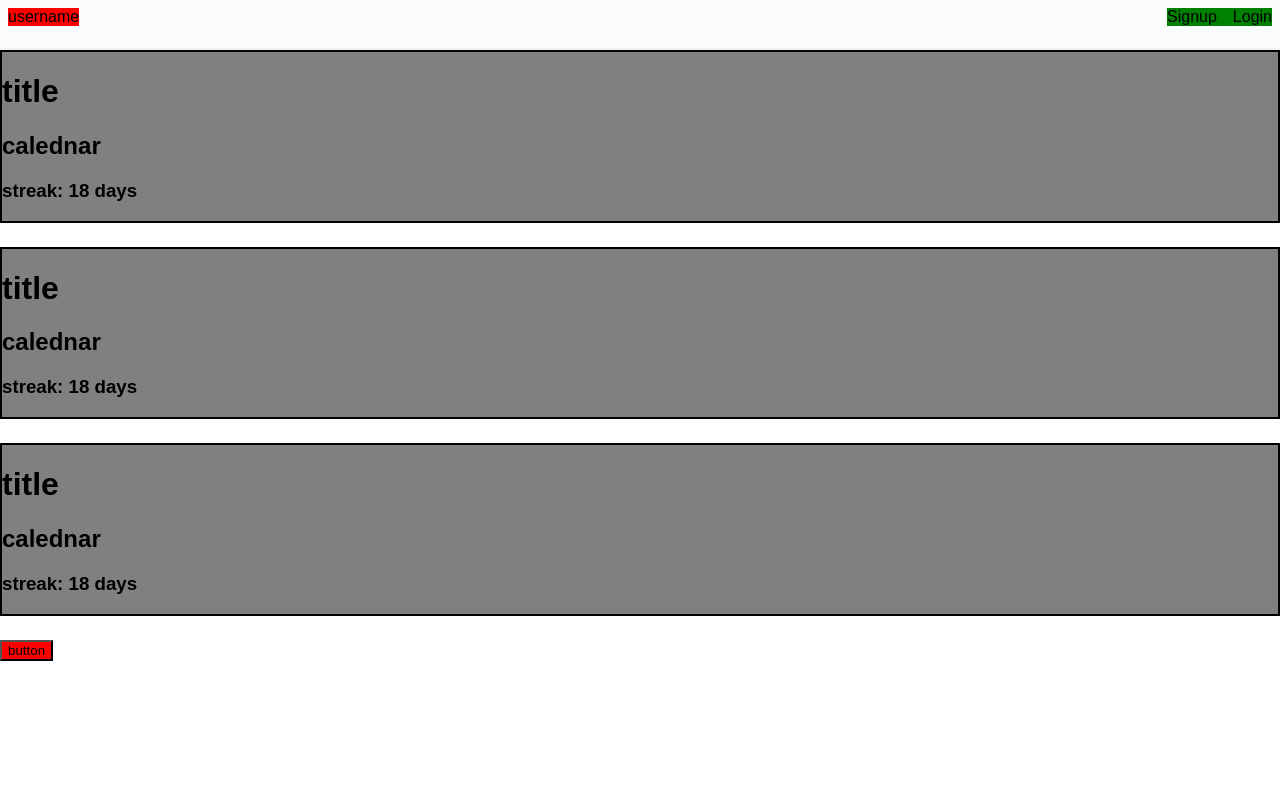
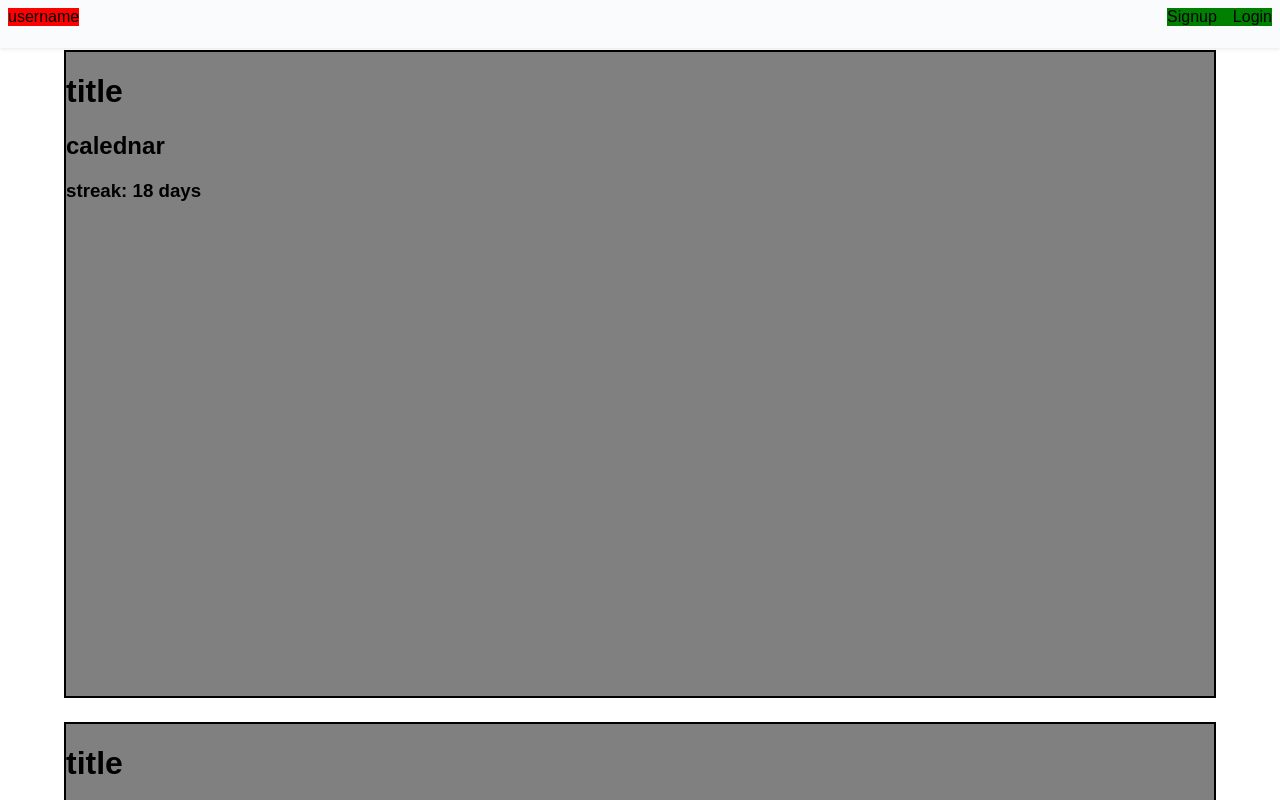
Before and after one commit to BuickSalesman/git-it-together, a React (Vite) app: page / in a window 1280 px wide. Shown: the top 800 px of the page. Built offline with nearby package versions, Linux system fonts and the light colour scheme; a web font is replaced by a local one.

Commit message:
updated button and grid styling

```diff
--- a/src/components/Content.css
+++ b/src/components/Content.css
@@ -5,6 +5,8 @@
     display: grid;
     grid-template-columns: repeat(1, minmax(0, 1fr));
     gap: 1.5rem;
+
+    justify-items: center;
   }
 }
 
--- a/src/components/NewRepoButton.css
+++ b/src/components/NewRepoButton.css
@@ -1,5 +1,13 @@
 .new-repo-button {
+  width: 85%;
+
+  margin: 0 auto;
   .create-repo-button {
     background-color: red;
+    width: 100%;
+
+    aspect-ratio: 16/9;
+
+    cursor: pointer;
   }
 }
--- a/src/components/RepoCard.css
+++ b/src/components/RepoCard.css
@@ -1,4 +1,8 @@
 .repo-card {
   border: 2px solid black;
   background-color: grey;
+
+  width: 90%;
+
+  aspect-ratio: 16/9;
 }
```
